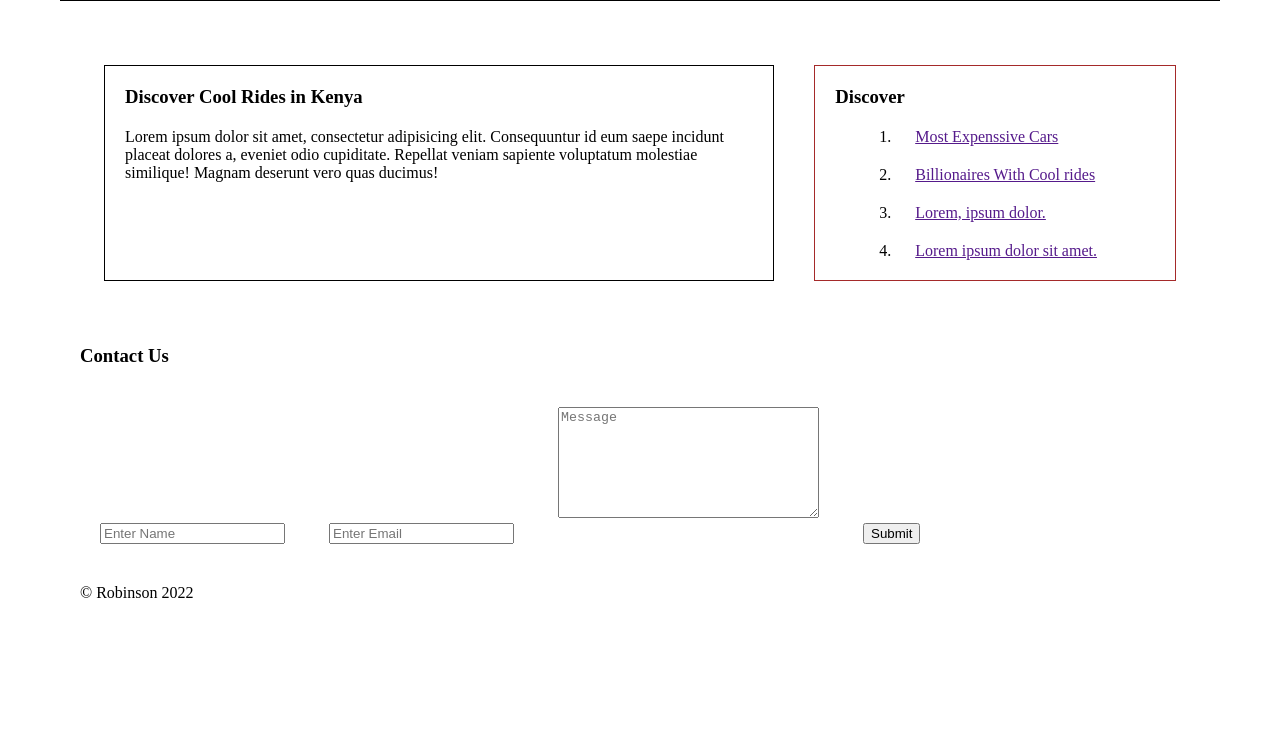
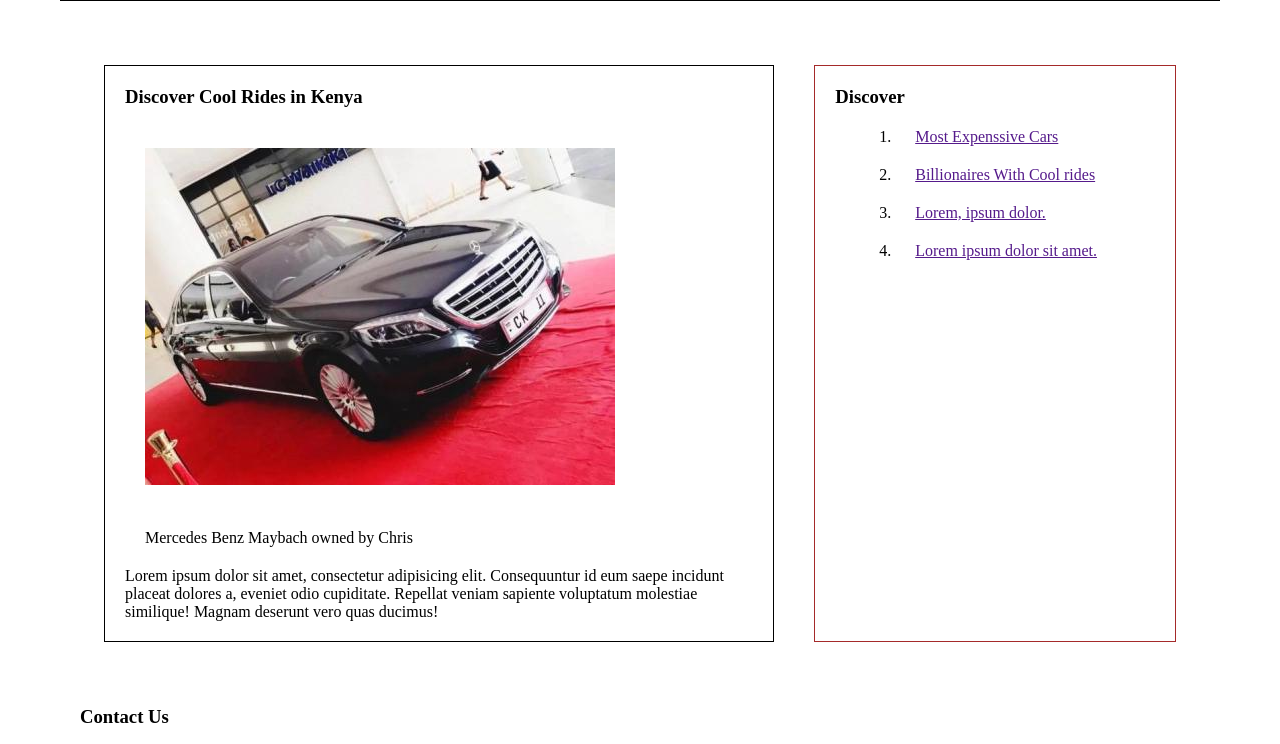
Before and after one commit to robinadoro/Semantic-HTML, a plain HTML site: page index.html in a window 1280 px wide. Shown: the part 594-1338 px from the top of the page. Before the commit the page ends 1236 px from the top, so only its background shows below. Drawn offline with Linux system fonts and the light colour scheme.

Commit message:
ft:Add image

```diff
--- a/index.html
+++ b/index.html
@@ -33,6 +33,10 @@
     <main>
         <article>
             <h3>Discover Cool Rides in Kenya</h3>
+            <figure>
+                <img src="./imgs/benz.jpg" alt="">
+                <figcaption>Mercedes Benz Maybach owned by Chris</figcaption>
+            </figure>
             <p>Lorem ipsum dolor sit amet, consectetur adipisicing elit. Consequuntur id eum saepe incidunt placeat dolores a, eveniet odio cupiditate. Repellat veniam sapiente voluptatum molestiae similique! Magnam deserunt vero quas ducimus!</p>
         </article>
         <aside>
```
Also changed, not shown: index.css (line endings or trailing spaces).
